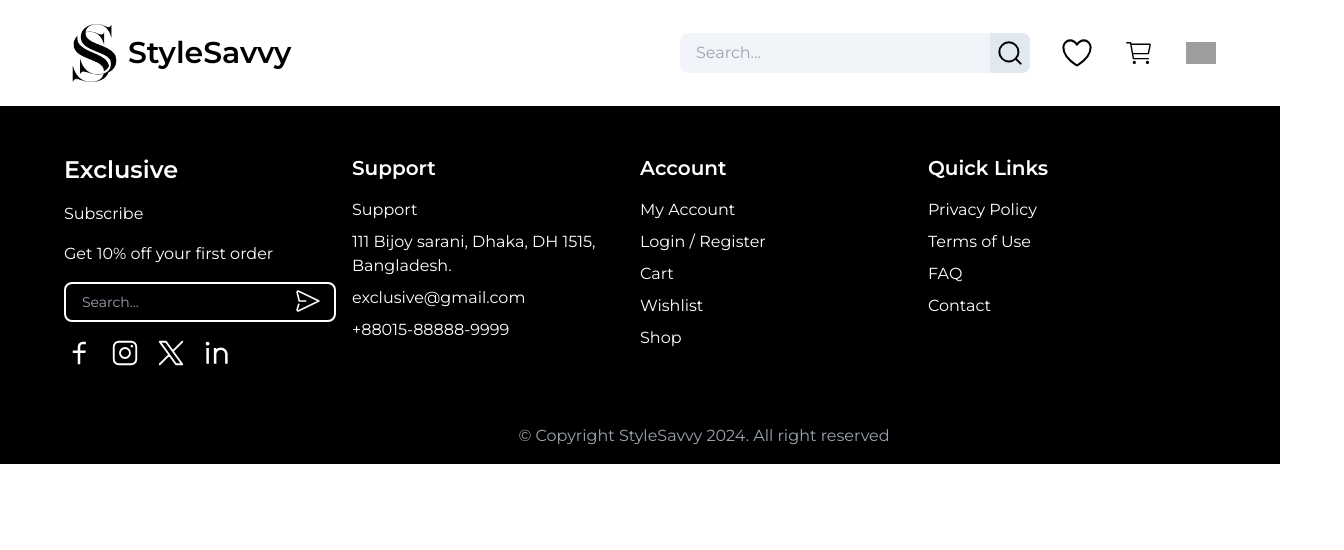
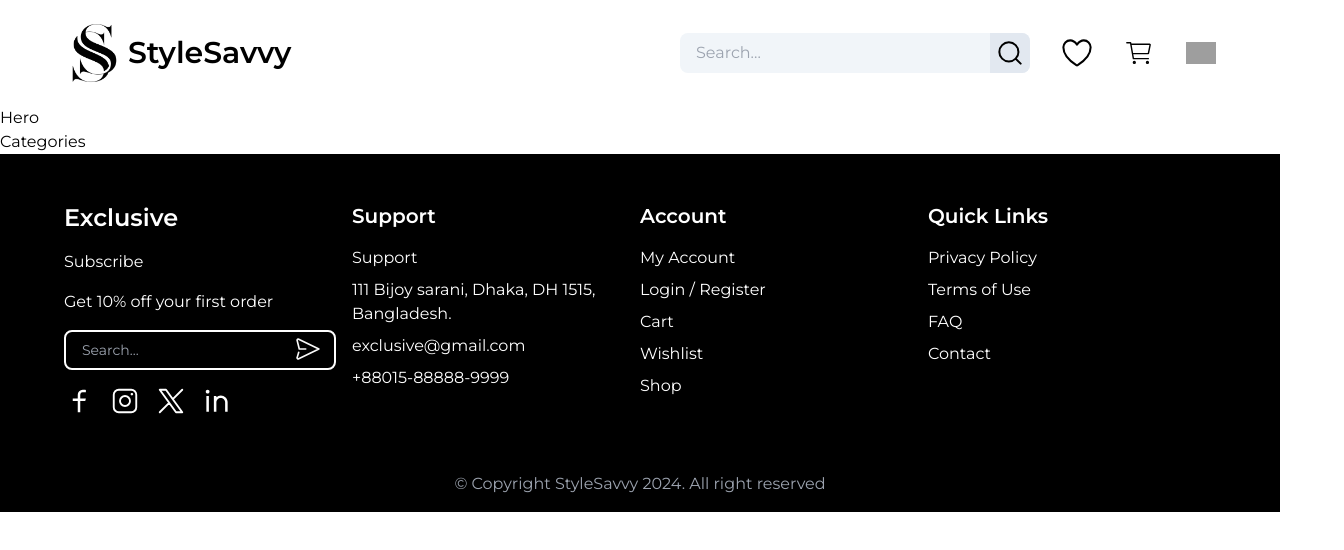
Before and after one commit to RalphFred/stylesavvy, a Next.js app: page / in a window 1280 px wide. Shown: the top 550 px of the page, 1344 px wide, since content can reach past the window. Built offline with nearby package versions, Linux system fonts and the light colour scheme; grey boxes are pictures that could not be loaded.

Commit message:
build: worked on the basic layout for the rest of the home page

```diff
--- a/app/page.tsx
+++ b/app/page.tsx
@@ -1,9 +1,12 @@
+import CategoriesSection from "@/components/CategoriesSection";
+import Hero from "@/components/Hero";
 import Image from "next/image";
 
 export default function Home() {
   return (
     <main>
-
+      <Hero />
+      <CategoriesSection />
     </main>
   );
 }
--- /dev/null
+++ b/components/CategoriesSection.tsx
@@ -0,0 +1,7 @@
+export default function CategoriesSection() {
+  return(
+    <div>
+      Categories
+    </div>
+  )
+}
--- a/components/Footer.tsx
+++ b/components/Footer.tsx
@@ -81,7 +81,7 @@ export default function Footer() {
           <span className="mb-2">Contact</span>
         </div>
       </div>
-      <span className="text-gray-400 absolute bottom-4 w-full text-center text-sm lg:text-base">&copy; Copyright StyleSavvy 2024. All right reserved</span>
+      <span className="text-gray-400 absolute bottom-4 left-[50%] translate-x-[-50%] text-sm lg:text-base">&copy; Copyright StyleSavvy 2024. All right reserved</span>
     </section>
   );
 }
--- /dev/null
+++ b/components/Hero.tsx
@@ -0,0 +1,7 @@
+export default function Hero() {
+  return(
+    <div>
+      Hero
+    </div>
+  )
+}
--- /dev/null
+++ b/components/ProductCard.tsx
@@ -0,0 +1,7 @@
+export default function ProductCard() {
+  return(
+    <div>
+      Product
+    </div>
+  )
+}
--- /dev/null
+++ b/components/ProductSection.tsx
@@ -0,0 +1,9 @@
+import ProductCard from "./ProductCard"
+
+export default function ProductSection() {
+  return(
+    <div>
+      Product
+    </div>
+  )
+}
```
